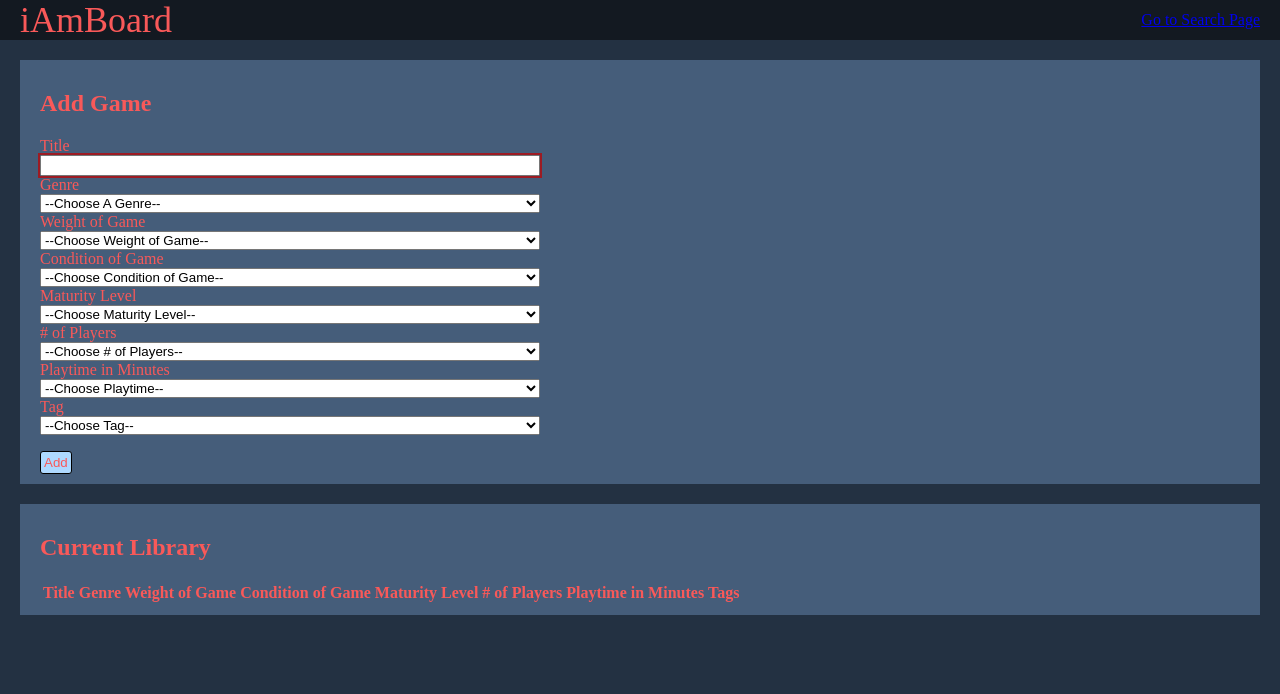
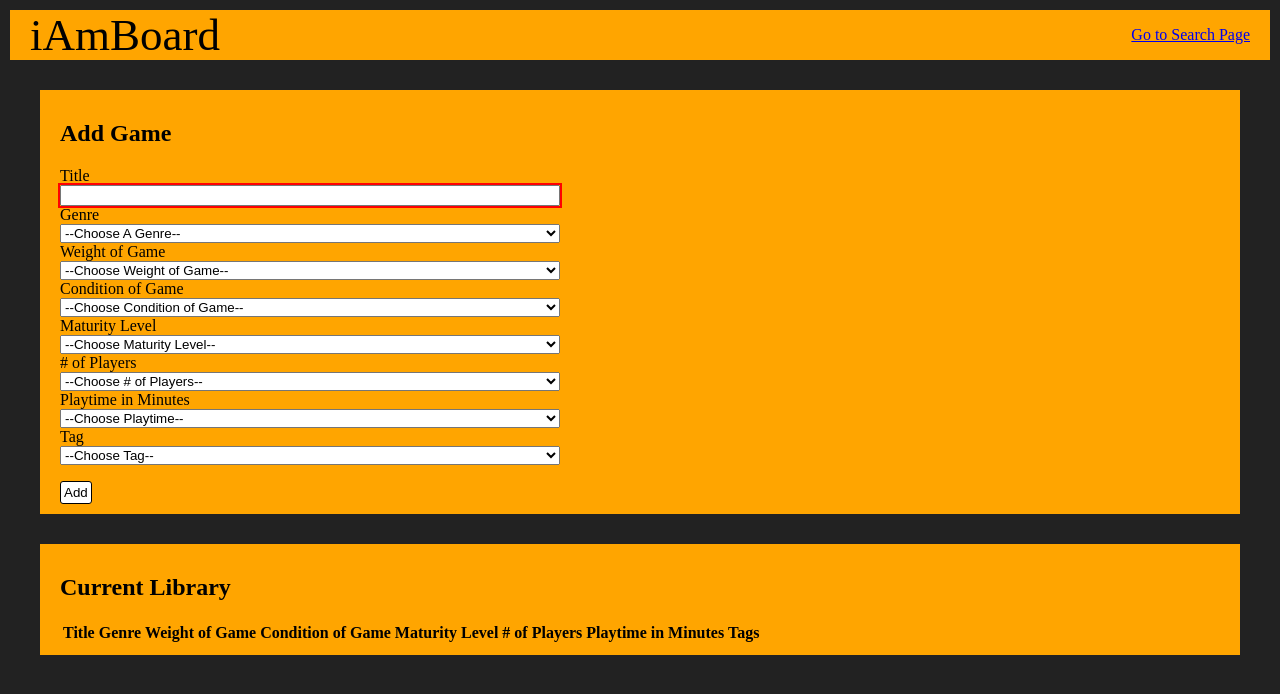
Before and after one commit to BusinessNinja/KenzieLBC, a website built with webpack: page Frontend/src/index.html in a window 1280 px wide. Built offline with nearby package versions, Linux system fonts and the light colour scheme.

Commit message:
CSS Update 1/3/23

```diff
--- a/Frontend/src/css/style.css
+++ b/Frontend/src/css/style.css
@@ -1,15 +1,15 @@
 :root {
     /* css variables: https://developer.mozilla.org/en-US/docs/Web/CSS/var */
-    --primary-color: #131921;
-    --secondary-color: #fff;
-    --error-color: rgba(194, 0, 0, 0.71);
+    --primary-color: #FFA500;
+    --secondary-color: #222222;
+    --error-color: #FF0000;
 }
 
 
 
 .background {
-    background-color: #233142;
-    margin: 0;
+    background-color: #222222;
+    margin: 10px;
     counter-reset: section;
 }
 
@@ -24,11 +24,11 @@
 }
 
 .header_home {
-    font-size: 36px;
-    line-height: 40px;
+    font-size: 45px;
+    line-height: 50px;
     height: 100px;
     text-decoration: none;
-    color: #f95959;
+    color: #000000;
 }
 
 .header_nav_link {
@@ -42,23 +42,23 @@
 }
 
 .button, button {
-    background: #aed9ff;
+    background: #FFFFFF;
     padding: 3px;
     border-radius: 3px;
     text-decoration: none;
-    color: #f95959;
+    color: #000000;
     border: 1px solid black;
     cursor: pointer;
 }
 
 .button:hover, button:hover {
-    background: #9cc3e4;
+    background: #A9A9A9;
 }
 
 .card {
-    color: #f95959;
-    background-color: #455d7a;
-    margin: 20px;
+    color: #000000;
+    background-color: #FFA500;
+    margin: 30px;
     padding: 10px 20px;
 }
 
```
